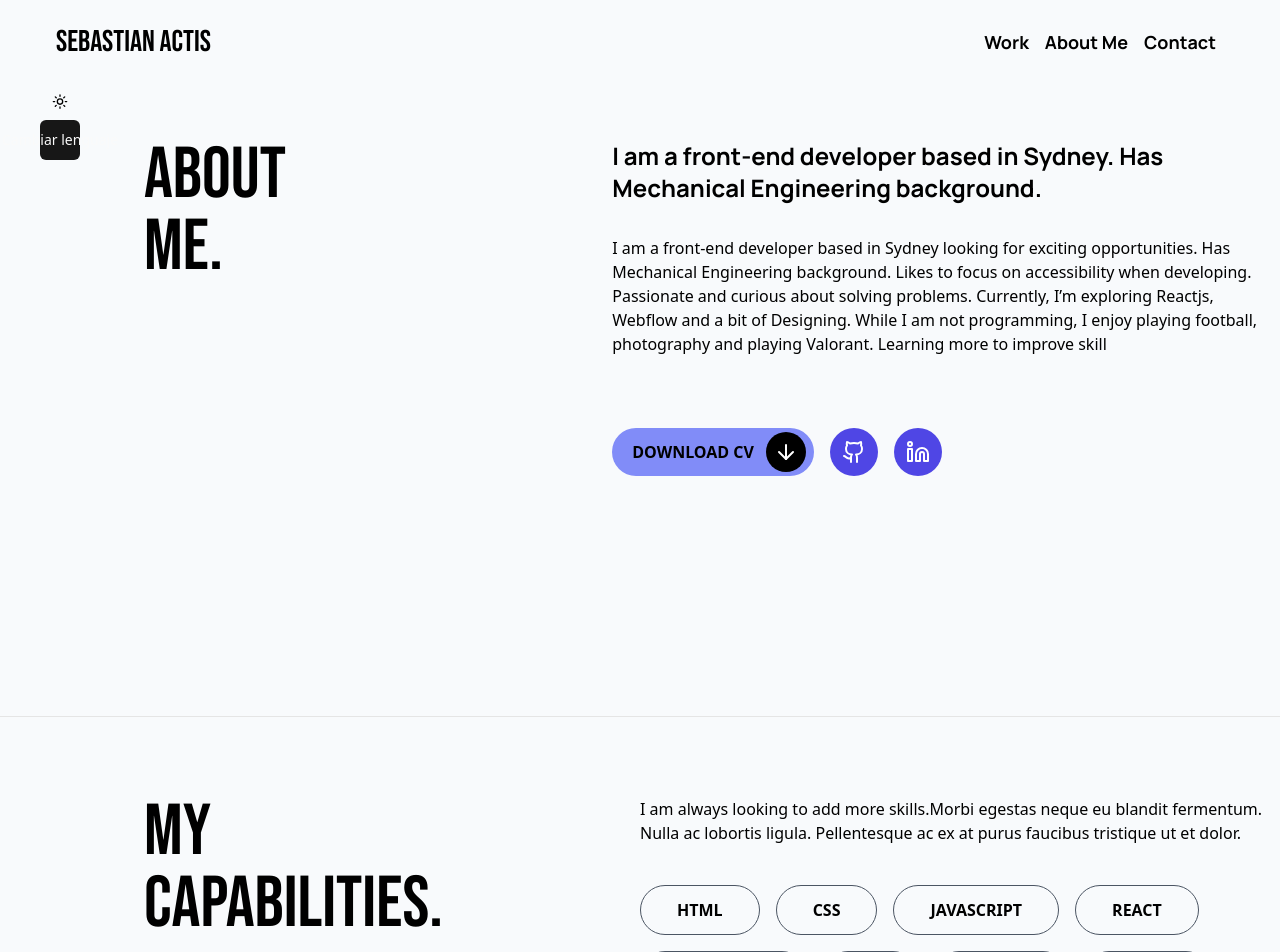
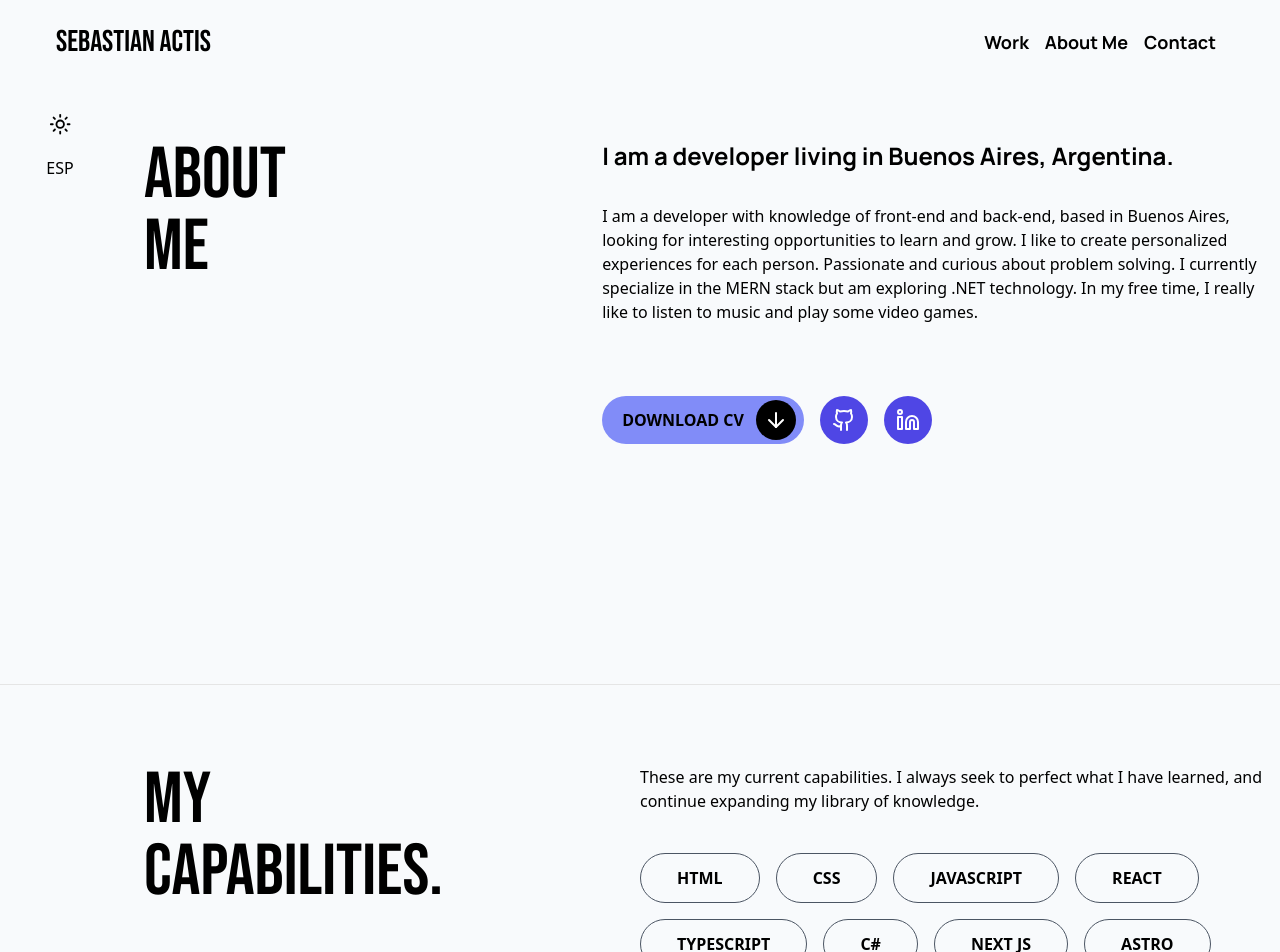
Before and after one commit to sebaactis/portfolio, a Next.js app: page /aboutme in a window 1280 px wide. Shown: the top 952 px of the page. Built offline with nearby package versions, Linux system fonts and the light colour scheme.

Commit message:
traduccion completa, restan detalles

```diff
--- a/components/about/aboutme.tsx
+++ b/components/about/aboutme.tsx
@@ -1,18 +1,33 @@
+import { useLanguage } from '@/hooks/useLanguage';
 import { bebasNeue, manrope } from '@/utils/fonts'
-import React from 'react'
 
 const AboutMe = () => {
+
+    const { language } = useLanguage();
+
     return (
         <section id="aboutme" className="flex flex-col ml-6 mb-14 md:ml-36 2xl:ml-72 md:flex-row mt-20 gap-20 md:gap-52 md:mb-36">
             <div className="flex flex-col md:mx-0 gap-2">
-                <h2 className={`${bebasNeue.className} md:text-7xl text-4xl`}> ABOUT ME.</h2>
+                <h2 className={`${bebasNeue.className} md:text-7xl text-4xl`}> {language ? "ABOUT ME" : "SOBRE MI"}</h2>
             </div>
             <div className="md:w-[33rem] md:ml-10 flex flex-col gap-8">
-                <h2 className={`${manrope.className} md:text-2xl text-xl font-bold`}> I am a front-end developer based in Sydney. Has Mechanical Engineering background. </h2>
-                <p className="">I am a front-end developer based in Sydney looking for exciting opportunities. Has Mechanical Engineering background. Likes to focus on accessibility when developing. Passionate and curious about solving problems. Currently, I’m exploring Reactjs, Webflow and a bit of Designing. While I am not programming, I enjoy playing football, photography and playing Valorant. Learning more to improve skill.</p>
+                <h2 className={`${manrope.className} md:text-2xl text-xl font-bold`}>
+                    {
+                        language
+                            ? "I am a developer living in Buenos Aires, Argentina."
+                            : "Soy un desarrollador que vive en Buenos Aires, Argentina."
+                    }
+                </h2>
+                <p>
+                    {
+                        language
+                            ? "I am a developer with knowledge of front-end and back-end, based in Buenos Aires, looking for interesting opportunities to learn and grow. I like to create personalized experiences for each person. Passionate and curious about problem solving. I currently specialize in the MERN stack but I am exploring .NET technology"
+                            : "Soy un desarrollador con conocimientos en front-end y back-end, con sede en Buenos Aires, que busca oportunidades interesantes para aprender y crecer. Me gusta crear experiencias personalizadas para cada persona. Apasionado y curioso por la resolución de problemas. Actualmente me especializo en el stack MERN pero estoy explorando la tecnología .NET"
+                    }
+                </p>
                 <div >
-                    <a href="/aboutme" className="text-indigo-600 dark:text-indigo-400 hover:text-indigo-500 dark:hover:text-indigo-300 font-bold">MORE ABOUT ME</a>
-                    <div className="border border-indigo-600 dark:border-indigo-400 w-[8.36rem]">
+                    <a href="/aboutme" className="text-indigo-600 dark:text-indigo-400 hover:text-indigo-500 dark:hover:text-indigo-300 font-bold">{language ? "MORE ABOUT ME" : "MAS SOBRE MI"}</a>
+                    <div className={`border border-indigo-600 dark:border-indigo-400 ${language ? "w-[8.36rem]" : "w-[7.36rem]"}`}>
 
                     </div>
                 </div>
--- a/components/about/moreaboutme.tsx
+++ b/components/about/moreaboutme.tsx
@@ -2,21 +2,36 @@ import { bebasNeue, manrope } from '@/utils/fonts'
 import React from 'react'
 import { Button } from '@/components/ui/button'
 import { ArrowDown, Github, LinkedinIcon } from 'lucide-react'
+import { useLanguage } from '@/hooks/useLanguage'
 
 
 
 const MoreAboutMe = () => {
+
+    const { language } = useLanguage();
+
     return (
         <section id="aboutme" className="flex flex-col mb-20 ml-6 md:ml-36 2xl:ml-72 md:flex-row mt-20 gap-20 md:gap-52 md:mb-60">
             <div className="flex flex-col md:mx-0 gap-2">
-                <h2 className={`${bebasNeue.className} md:text-7xl text-4xl`}> ABOUT ME.</h2>
+                <h2 className={`${bebasNeue.className} md:text-7xl text-4xl`}> {language ? "ABOUT ME" : "SOBRE MI"}</h2>
             </div>
             <div className="md:w-[44rem] 2xl:ml-20 md:ml-10 flex flex-col gap-8">
-                <h2 className={`${manrope.className} md:text-2xl text-xl font-bold`}> I am a front-end developer based in Sydney. Has Mechanical Engineering background.  </h2>
-                <p className="">I am a front-end developer based in Sydney looking for exciting opportunities. Has Mechanical Engineering background. Likes to focus on accessibility when developing. Passionate and curious about solving problems. Currently, I’m exploring Reactjs, Webflow and a bit of Designing. While I am not programming, I enjoy playing football, photography and playing Valorant. Learning more to improve skill</p>
+                <h2 className={`${manrope.className} md:text-2xl text-xl font-bold`}>
+                    {
+                        language
+                            ? "I am a developer living in Buenos Aires, Argentina."
+                            : "Soy un desarrollador que vive en Buenos Aires, Argentina."
+                    }  </h2>
+                <p>
+                    {
+                        language
+                            ? "I am a developer with knowledge of front-end and back-end, based in Buenos Aires, looking for interesting opportunities to learn and grow. I like to create personalized experiences for each person. Passionate and curious about problem solving. I currently specialize in the MERN stack but am exploring .NET technology. In my free time, I really like to listen to music and play some video games."
+                            : "Soy un desarrollador con conocimientos en front-end y back-end, con sede en Buenos Aires, que busca oportunidades interesantes para aprender y crecer. Me gusta crear experiencias personalizadas para cada persona. Apasionado y curioso por la resolución de problemas. Actualmente me especializo en el stack MERN pero estoy explorando la tecnología .NET. En mis tiempos libres, me gusta mucho escuchar musica y jugar algunos videojuegos."
+                    }
+                </p>
                 <div className="flex gap-3 mt-10 items-center">
                     <a href="/CVSebastianActis.pdf" download>
-                        <Button className="rounded-3xl py-6 px-5 text-black bg-indigo-400 hover:bg-indigo-400 dark:bg-indigo-400 dark:hover:bg-indigo-400 font-bold hover:scale-[1.02] text-md transition duration-150">DOWNLOAD CV
+                        <Button className="rounded-3xl py-6 px-5 text-black bg-indigo-400 hover:bg-indigo-400 dark:bg-indigo-400 dark:hover:bg-indigo-400 font-bold hover:scale-[1.02] text-md transition duration-150">{language ? "DOWNLOAD CV" : "DESCARGAR CV"}
                             <span className="bg-black rounded-full text-white dark:text-white p-2 ml-3 -mr-3">
                                 <ArrowDown />
                             </span>
--- a/components/buttonsFixed.tsx
+++ b/components/buttonsFixed.tsx
@@ -5,12 +5,12 @@ import { useLanguage } from '@/hooks/useLanguage';
 
 const ButtonsFixed = () => {
 
-    const { changeLanguage } = useLanguage();
+    const { language, changeLanguage } = useLanguage();
 
     return (
-        <div className="flex flex-col w-10 ml-10 fixed">
+        <div className="flex flex-col w-10 mt-5 ml-10 fixed gap-1">
             <ModeToggle />
-            <Button onClick={changeLanguage}> Cambiar lenguaje </Button>
+            <Button variant="ghost" className="text-md" onClick={changeLanguage}> {language ? "ESP" : "ENG"}  </Button>
         </div>
     )
 }
--- a/components/capabilities/capabilities.tsx
+++ b/components/capabilities/capabilities.tsx
@@ -1,17 +1,25 @@
+import { useLanguage } from '@/hooks/useLanguage';
 import { bebasNeue } from '@/utils/fonts'
-import React from 'react'
 
 const Capabilities = () => {
+
+    const { language } = useLanguage();
 
     const capabilities = ["HTML", "CSS", "JAVASCRIPT", "REACT", "TYPESCRIPT", "C#", "NEXT JS", "ASTRO", "TAILWIND CSS", "BOOTSTRAP", "NODE JS", "DOCKER", "POSTMAN", "SQL", "MONGODB", "FIREBASE", "PRISMA", "SUPABASE"]
 
     return (
         <section className="flex flex-col md:flex-row ml-6 md:ml-36 2xl:ml-72 gap-10 md:gap-40 mt-20 mb-20">
             <div className="flex flex-col md:mx-0 gap-2">
-                <h2 className={`${bebasNeue.className} md:text-7xl text-4xl`}> MY CAPABILITIES.</h2>
+                <h2 className={`${bebasNeue.className} md:text-7xl text-4xl`}> {language ? "MY CAPABILITIES." : "MIS CAPACIDADES."}</h2>
             </div>
             <div className="flex flex-col w-[20rem] md:w-[40rem] gap-10">
-                <p className="">I am always looking to add more skills.Morbi egestas neque eu blandit fermentum. Nulla ac lobortis ligula. Pellentesque ac ex at purus faucibus tristique ut et dolor. </p>
+                <p>
+                    {
+                        language
+                            ? "These are my current capabilities. I always seek to perfect what I have learned, and continue expanding my library of knowledge."
+                            : "Estas son mis capacidades actuales. Siempre busco perfeccionar lo aprendido, y seguir ampliando mi biblioteca de conocimientos."
+                    }
+                </p>
                 <div className="flex md:w-[40rem] flex-wrap gap-3 md:gap-4">
                     {capabilities.map((capability) => {
                         return (
--- a/components/contact/contact.tsx
+++ b/components/contact/contact.tsx
@@ -9,9 +9,11 @@ import { Label } from "@/components/ui/label"
 import { Textarea } from "@/components/ui/textarea"
 import { Button } from '@/components/ui/button'
 import { sendEmail } from '@/utils/emailHandler';
+import { useLanguage } from '@/hooks/useLanguage';
 
 const Contact = () => {
 
+    const { language } = useLanguage();
     const form = useRef(null);
 
     const handleSubmit = (e: FormEvent<HTMLFormElement>) => {
@@ -24,10 +26,10 @@ const Contact = () => {
     return (
         <section id="contact" className="flex md:flex-row flex-col gap-10 md:gap-0 mt-16 mb-10 ml-6 md:ml-36 2xl:ml-72">
             <article className="flex flex-col gap-7">
-                <h2 className={`${bebasNeue.className} md:text-7xl text-4xl`}> LETS CONNECT </h2>
+                <h2 className={`${bebasNeue.className} md:text-7xl text-4xl`}> {language ? "LETS CONNECT" : "CONECTEMOS"} </h2>
                 <div className="flex flex-col gap-3">
                     <div className="flex">
-                        <p className={`${manrope.className} font-light mr-1`}>Say hello at</p>
+                        <p className={`${manrope.className} font-light mr-1`}>{language ? "Say hello at" : "Saluda a"}</p>
                         <div>
                             <p className={`${manrope.className} font-light`}>sebaactis@gmail.com</p>
                             <div className="border border-indigo-600 dark:border-indigo-400">
@@ -36,12 +38,10 @@ const Contact = () => {
                         </div>
                     </div>
                     <div className="flex">
-                        <p className={`${manrope.className} font-light mr-1`}>For more info, here is my</p>
+                        <p className={`${manrope.className} font-light mr-1`}>{language ? "For more info, here is my" : "Para más información, aquí está mi"}</p>
                         <div>
-                            <a href="/aboutme"><p className={`${manrope.className} font-light hover:text-indigo-600 dark:hover:text-indigo-400`}>resume</p></a>
-                            <div className="border border-indigo-600 dark:border-indigo-400">
-
-                            </div>
+                            <a href="/aboutme"><p className={`${manrope.className} font-light hover:text-indigo-600 dark:hover:text-indigo-400`}>{language ? "resume" : "resumen"}</p></a>
+                            <div className="border border-indigo-600 dark:border-indigo-400" />
                         </div>
                     </div>
 
@@ -55,16 +55,15 @@ const Contact = () => {
 
             </article>
             <form ref={form} onSubmit={handleSubmit} className="md:ml-80 flex flex-col gap-6">
-                <Label htmlFor="name">Name</Label>
+                <Label htmlFor="name">{language ? "Name" : "Nombre"}</Label>
                 <Input required className="w-[20rem] md:w-[30rem]" type="text" id="user_name" name="user_name" />
-                <Label htmlFor="email">Email</Label>
+                <Label htmlFor="email">{language ? "Email" : "Correo"}</Label>
                 <Input required className="w-[20rem] md:w-[30rem]" type="email" id="user_email" name="user_email" />
-                <Label htmlFor="subject">Subject</Label>
+                <Label htmlFor="subject">{language ? "Subject" : "Motivo"}</Label>
                 <Input required className="w-[20rem] md:w-[30rem]" type="text" id="subject" name="subject" />
-                <Label htmlFor="message">Message</Label>
+                <Label htmlFor="message">{language ? "Message" : "Mensaje"}</Label>
                 <Textarea required className="w-[20rem] md:w-[30rem]" id="message" name="message" />
-                <Button type="submit" className="w-[20rem] md:w-[30rem] rounded-3xl py-6 px-5 text-black bg-indigo-400 hover:bg-indigo-400 dark:bg-indigo-400 dark:hover:bg-indigo-400 font-bold hover:scale-[1.02] text-md transition duration-150">SUBMIT
-
+                <Button type="submit" className="w-[20rem] md:w-[30rem] rounded-3xl py-6 px-5 text-black bg-indigo-400 hover:bg-indigo-400 dark:bg-indigo-400 dark:hover:bg-indigo-400 font-bold hover:scale-[1.02] text-md transition duration-150">{language ? "SUBMIT" : "ENVIAR"}
                 </Button>
             </form>
         </section>
--- a/components/experience/experience.tsx
+++ b/components/experience/experience.tsx
@@ -1,18 +1,21 @@
 import { bebasNeue } from '@/utils/fonts'
-import React from 'react'
 import ExperencieCard from './experencieCard'
+import { useLanguage } from '@/hooks/useLanguage';
 
 const Experience = () => {
+
+    const { language } = useLanguage();
+
     return (
         <section id="aboutme" className="flex flex-col ml-6 mb-14 md:ml-36 2xl:ml-72 md:flex-row mt-20 gap-20 md:gap-52 md:mb-36">
             <div className="flex flex-col md:mx-0 gap-2">
-                <h2 className={`${bebasNeue.className} md:text-7xl text-4xl`}> MY EXPERIENCE</h2>
+                <h2 className={`${bebasNeue.className} md:text-7xl text-4xl`}> {language ? "MY EXPERIENCE" : "MI EXPERIENCIA"}</h2>
             </div>
             <div className="md:w-[33rem] md:ml-10 flex flex-col">
                 <ExperencieCard
-                    title="Freelance Developer"
-                    description="Ullamco laboris nisi ut aliquip ex ea commodo consequat. Duis aute irure dolor in reprehenderit in voluptate velit esse cillum dolore eu fugiat nulla pariatur."
-                    period="Sept 2022 - Present"
+                    title={language ? "Freelance Developer" : "Desarrollador freelance"}
+                    description={language ? "Realization of projects for real companies in the market, and personal projects using various front-end and back-end technologies" : "Realizacion de proyectos para empresas reales del mercado, y de proyectos personales utilizando diversas tecnologías del front-end y del back-end"}
+                    period={language ? "Sept 2022 - Present" : "Sept 2022 - Presente"}
                 />
             </div>
         </section>
--- a/components/mode-toggle.tsx
+++ b/components/mode-toggle.tsx
@@ -18,9 +18,9 @@ export function ModeToggle() {
   return (
     <DropdownMenu>
       <DropdownMenuTrigger asChild>
-        <Button variant="ghost" size="sm">
-          <Sun className="h-[1.2rem] w-[1.2rem] rotate-0 scale-100 transition-all dark:-rotate-90 dark:scale-0" />
-          <Moon className="absolute h-[1.2rem] w-[1.2rem] rotate-90 scale-0 transition-all dark:rotate-0 dark:scale-100" />
+        <Button variant="ghost" size="icon">
+          <Sun className="h-[1.4rem] w-[1.4rem] rotate-0 scale-100 transition-all dark:-rotate-90 dark:scale-0" />
+          <Moon className="absolute h-[1.4rem] w-[1.4rem] rotate-90 scale-0 transition-all dark:rotate-0 dark:scale-100" />
           <span className="sr-only">Toggle theme</span>
         </Button>
       </DropdownMenuTrigger>
--- a/components/proyects/proyectCard.tsx
+++ b/components/proyects/proyectCard.tsx
@@ -2,7 +2,8 @@ import React from 'react'
 import Image, { StaticImageData } from 'next/image'
 import { manrope } from '@/utils/fonts'
 import { Separator } from '../ui/separator'
-import { ArrowUpRight, GitBranchIcon, GitBranchPlus, Github } from 'lucide-react'
+import { ArrowUpRight, Github } from 'lucide-react'
+import { useLanguage } from '@/hooks/useLanguage'
 
 interface ProyectCardProps {
     src: StaticImageData,
@@ -15,6 +16,9 @@ interface ProyectCardProps {
 }
 
 const ProyectCard = ({ src, title, description, year, role, demo, githubLink }: ProyectCardProps) => {
+
+    const { language } = useLanguage();
+
     return (
         <article className="flex md:flex-row flex-col mt-20 md:mt-24 gap-20 2xl:gap-36">
             <section>
@@ -34,16 +38,16 @@ const ProyectCard = ({ src, title, description, year, role, demo, githubLink }:
                     <p className={`${manrope.className} text-base font-light mt-4 md:w-[34rem] md:mt-0`}>{description}</p>
                 </div>
                 <div className="flex flex-col gap-3">
-                    <h3 className="font-bold">PROYECT INFO</h3>
+                    <h3 className="font-bold">{language ? "PROYECT INFO" : "INFORMACIÓN DEL PROYECTO"}</h3>
                     <Separator className="dark:bg-gray-500" />
                     <div className="flex justify-between">
-                        <p className="font-bold">Year</p>
+                        <p className="font-bold">{language ? "Year" : "Año"}</p>
                         <p>{year}</p>
                     </div>
 
                     <Separator className="dark:bg-gray-500" />
                     <div className="flex justify-between">
-                        <p className="font-bold">Role</p>
+                        <p className="font-bold">{language ? "Role" : "Rol"}</p>
                         <p>{role}</p>
                     </div>
                     <Separator className="dark:bg-gray-500" />
@@ -52,7 +56,7 @@ const ProyectCard = ({ src, title, description, year, role, demo, githubLink }:
                 <div className="flex gap-4">
                     <div className="flex flex-col">
                         <div className="flex">
-                            <a className="text-indigo-600 dark:text-indigo-400 hover:text-indigo-500 dark:hover:text-indigo-300 font-bold" href={demo} target='_blank'>LIVE DEMO</a>
+                            <a className="text-indigo-600 dark:text-indigo-400 hover:text-indigo-500 dark:hover:text-indigo-300 font-bold" href={demo} target='_blank'>{language ? "LIVE DEMO" : "DEMO EN VIVO"}</a>
                             <ArrowUpRight className="text-indigo-600 dark:text-indigo-400 font-bold underline" />
                         </div>
                         <div className="border border-indigo-600 dark:border-indigo-400">
--- a/components/proyects/proyects.tsx
+++ b/components/proyects/proyects.tsx
@@ -5,19 +5,33 @@ import wotalentpreview from "@/public/wotalent-preview.png"
 import hamburguepediapreview from "@/public/hamburguepedia-preview.png"
 import ficsorpreview from "@/public/ficsor-preview.png"
 import windenpreview from "@/public/winden-preview.png"
+import { useLanguage } from '@/hooks/useLanguage';
 
 const Proyects = () => {
+
+    const { language } = useLanguage();
+
     return (
         <section id="proyects" className="ml-6 md:ml-36 2xl:ml-72 mt-14 md:mt-0 mb-20">
             <div className="flex flex-col mx-5 md:mx-0 md:mt-20 gap-2">
-                <h2 className={`${bebasNeue.className} md:text-7xl text-5xl`}> FEATURED PROYECTS.</h2>
-                <p className={`${manrope.className} font-light mt-4 md:w-96 md:mt-0`}>Here are some of the selected projects that showcase my passion for front-end development.</p>
+                <h2 className={`${bebasNeue.className} md:text-7xl text-5xl`}> {language ? "FEATURED PROYECTS." : "PROYECTOS DESTACADOS."}</h2>
+                <p className={`${manrope.className} font-light mt-4 md:w-96 md:mt-0`}>
+                    {
+                        language
+                            ? "Here are some of the selected projects that showcase my passion for the development"
+                            : "Estos son algunos de los proyectos seleccionados que muestran mi pasión por el desarrollo."
+                    }
+                </p>
             </div>
             <div>
                 <ProyectCard
                     src={wotalentpreview}
                     title='Wo Talent'
-                    description='Website for employee recruitment. The website has its own back-end and its own administration panel to add, edit or delete job searches. Additionally, a contact form connected to a specific email box.'
+                    description={
+                        language
+                            ? "Website for employee recruitment. The website has its own back-end and its own administration panel to add, edit or delete job searches. Additionally, a contact form connected to a specific email box."
+                            : "Sitio web para la contratación de empleados. El sitio web tiene su propio back-end y su propio panel de administración para agregar, editar o eliminar búsquedas de empleo. Además, un formulario de contacto conectado a una casilla de correo electrónico específica."
+                    }
                     year={2023}
                     role='Front End Developer & Back End Developer'
                     demo='https://wotalent.com.ar'
@@ -26,7 +40,11 @@ const Proyects = () => {
                 <ProyectCard
                     src={hamburguepediapreview}
                     title='Hamburguepedia'
-                    description='Website dedicated to a hamburger ecommerce. It was part of the final project of the Coderhouse React course. Contains the shopping cart and purchase checkout logic.'
+                    description={
+                        language
+                            ? "Website dedicated to a hamburger ecommerce. It was part of the final project of the Coderhouse React course. Contains the shopping cart and purchase checkout logic."
+                            : "Sitio web dedicado a un ecommerce de hamburguesas. Fue parte del proyecto final del curso Coderhouse React. Contiene el carrito de compras y la lógica de pago y compra."
+                    }
                     year={2022}
                     role='Front End Developer'
                     demo='https://hamburguepedia.netlify.app/'
@@ -35,7 +53,11 @@ const Proyects = () => {
                 <ProyectCard
                     src={ficsorpreview}
                     title='FicSor'
-                    description='Website for a film festival for non-hearing people. It was part of a real project, carried out with a team of developers and designers. It is a static website with 3 sections with different information about the festival.'
+                    description={
+                        language
+                            ? "Website for a film festival for non-hearing people. It was part of a real project, carried out with a team of developers and designers. It is a static website with 3 sections with different information about the festival."
+                            : "Sitio web para un festival de cine para personas no oyentes. Fue parte de un proyecto real, realizado con un equipo de desarrolladores y diseñadores. Es una web estática con 3 secciones con diferente información sobre el festival."
+                    }
                     year={2023}
                     role='Front End Developer'
                     demo='https://ficsor.com.ar/'
@@ -44,7 +66,11 @@ const Proyects = () => {
                 <ProyectCard
                     src={windenpreview}
                     title='Winden Velas'
-                    description='Website for an aromatic candle store. It has information about the business, products, location, and contact information of the owners.'
+                    description={
+                        language
+                            ? "Website for an aromatic candle store. It has information about the business, products, location, and contact information of the owners."
+                            : "Sitio web para tienda de velas aromáticas. Tiene información sobre el negocio, productos, ubicación e información de contacto de los propietarios."
+                    }
                     year={2022}
                     role='Front End Developer'
                     demo='https://windenvelas.netlify.app/'
```
